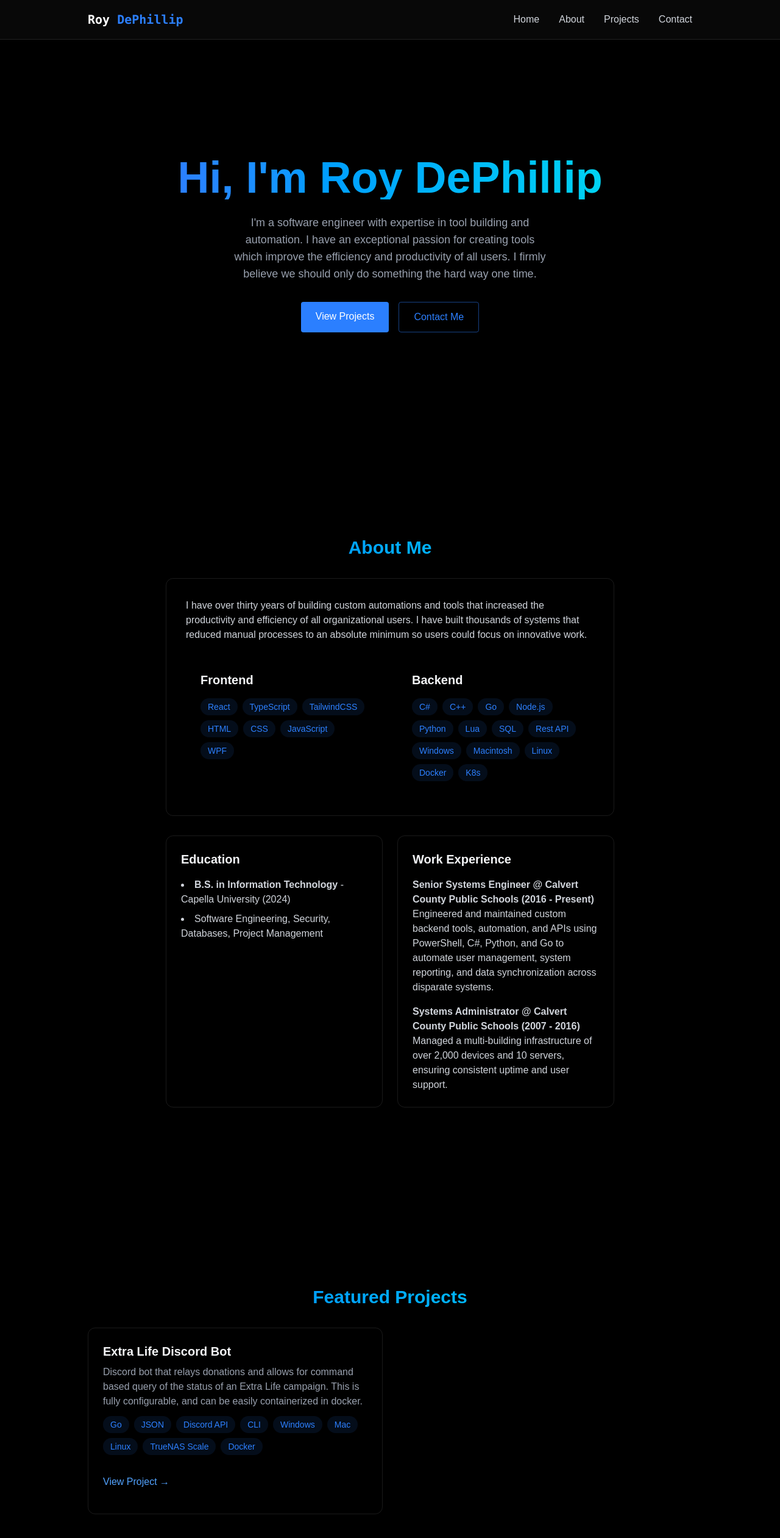
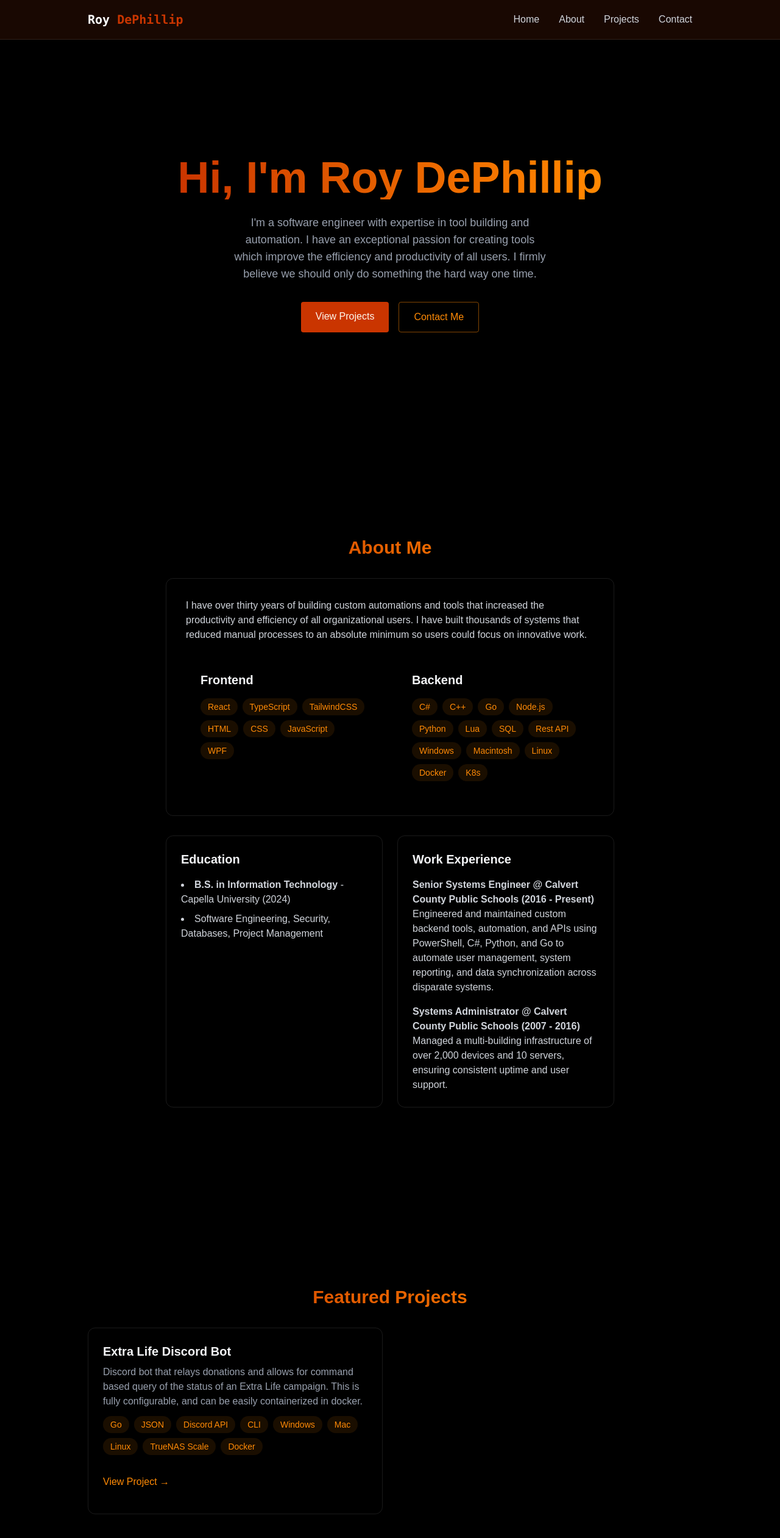
Before and after one commit to rdephillip/rdephillip-portfolio, a React (Vite) app: page / in a window 1280 px wide. Shown: the top 2522 px of the page at 61% size. Built offline with nearby package versions, Linux system fonts and the light colour scheme.

Commit message:
Updated basic theme coloring to preferred; Introduced first applied classes;

```diff
--- a/src/components/LoadingScreen.jsx
+++ b/src/components/LoadingScreen.jsx
@@ -30,7 +30,7 @@ export const LoadingScreen = ({ onComplete }) => {
         <span className="animate-blink ml-1">|</span>
       </div>
       <div className="w-[200px] h-[2px] bg-gray-800 rounded relative overflow-hidden">
-        <div className="w-[40%] h-full bg-blue-500 shadow-[0_0_15px_#3b82f6] animate-loading-bar"></div>
+        <div className="w-[40%] h-full bg-orange-400 shadow-[0_0_15px_rgb(126,42,12)] animate-loading-bar"></div>
       </div>
     </div>
   );
--- a/src/components/Navbar.jsx
+++ b/src/components/Navbar.jsx
@@ -6,11 +6,11 @@ export const Navbar = ({ menuOpen, setMenuOpen }) => {
   }, [menuOpen]);
 
   return (
-    <nav className="fixed top-0 w-full z-40 bg-[rgba(10,10,10,0.8)] backdrop-blur-lg border-b border-white/10 shadow-lg">
+    <nav className="fixed top-0 w-full z-40 bg-[rgba(126,42,12,0.2)] backdrop-blur-lg border-b border-orange-50/10 shadow-lg">
       <div className="max-w-5xl mx-auto px-4">
         <div className="flex justify-between items-center h-16">
           <a href="#home" className="font-mono text-xl font-bold text-white">
-            Roy <span className="text-blue-500">DePhillip</span>
+            Roy <span className="text-orange-700">DePhillip</span>
           </a>
 
           <div
@@ -23,25 +23,25 @@ export const Navbar = ({ menuOpen, setMenuOpen }) => {
           <div className="hidden md:flex items-center space-x-8">
             <a
               href="#home"
-              className="text-gray-300 hover:text-white transition-colors"
+              className="text-gray-300 hover:text-orange-50 transition-colors"
             >
               Home
             </a>
             <a
               href="#about"
-              className="text-gray-300 hover:text-white transition-colors"
+              className="text-gray-300 hover:text-orange-50 transition-colors"
             >
               About
             </a>
             <a
               href="#projects"
-              className="text-gray-300 hover:text-white transition-colors"
+              className="text-gray-300 hover:text-orange-50 transition-colors"
             >
               Projects
             </a>
             <a
               href="#contact"
-              className="text-gray-300 hover:text-white transition-colors"
+              className="text-gray-300 hover:text-orange-50 transition-colors"
             >
               Contact
             </a>
--- a/src/components/sections/About.jsx
+++ b/src/components/sections/About.jsx
@@ -34,9 +34,7 @@ export const About = () => {
     >
       <RevealOnScroll>
         <div className="max-w-3xl mx-auto px-4">
-          <h2 className="text-3xl font-bold mb-8 bg-gradient-to-r from-blue-500 to-cyan-400 bg-clip-text text-transparent text-center">
-            About Me
-          </h2>
+          <h2 className="section-header">About Me</h2>
 
           <div className="rounded-xl p-8 border-white/10 border hover:-translate-y-1 transition-all">
             <p className="text-gray-300 mb-6">
@@ -51,9 +49,7 @@ export const About = () => {
                 <h3 className="text-xl font-bold mb-4">Frontend</h3>
                 <div className="flex flex-wrap gap-2">
                   {frontendSkills.map((tech) => (
-                    <span className="bg-blue-500/10 text-blue-500 py-1 px-3 rounded-full text-sm hover:bg-blue-500/20 hover:shadow[0_2px_8px_rgba(59,130,246,0.2)] transition">
-                      {tech}
-                    </span>
+                    <span className="tags">{tech}</span>
                   ))}
                 </div>
               </div>
@@ -62,9 +58,7 @@ export const About = () => {
                 <h3 className="text-xl font-bold mb-4">Backend</h3>
                 <div className="flex flex-wrap gap-2">
                   {backendSkills.map((tech) => (
-                    <span className="bg-blue-500/10 text-blue-500 py-1 px-3 rounded-full text-sm hover:bg-blue-500/20 hover:shadow[0_2px_8px_rgba(59,130,246,0.2)] transition">
-                      {tech}
-                    </span>
+                    <span className="tags">{tech}</span>
                   ))}
                 </div>
               </div>
--- a/src/components/sections/Contact.jsx
+++ b/src/components/sections/Contact.jsx
@@ -33,9 +33,7 @@ export const Contact = () => {
     >
       <RevealOnScroll>
         <div className="px-4 w-100 md:w-150">
-          <h2 className="text-3xl font-bold mb-8 bg-gradient-to-r from-blue-500 to-cyan-400 bg-clip-text text-transparent text-center">
-            Get In Touch
-          </h2>
+          <h2 className="section-header">Get In Touch</h2>
           <form className="space-y-6" onSubmit={handleSubmit}>
             <div className="relative">
               <input
@@ -44,7 +42,7 @@ export const Contact = () => {
                 name="name"
                 required
                 value={formData.name}
-                className="w-full bg-white/5 border border-white/10 rounded px-4 py-3 text-white transition focus:outline-none focus:border-blue-500 focus:bg-blue-500/5"
+                className="form-text"
                 placeholder="Full Name"
                 onChange={(e) =>
                   setFormData({ ...formData, name: e.target.value })
@@ -58,7 +56,7 @@ export const Contact = () => {
                 name="email"
                 required
                 value={formData.email}
-                className="w-full bg-white/5 border border-white/10 rounded px-4 py-3 text-white transition focus:outline-none focus:border-blue-500 focus:bg-blue-500/5"
+                className="form-text"
                 placeholder="example@gmail.com"
                 onChange={(e) =>
                   setFormData({ ...formData, email: e.target.value })
@@ -72,7 +70,7 @@ export const Contact = () => {
                 required
                 rows={5}
                 value={formData.message}
-                className="w-full bg-white/5 border border-white/10 rounded px-4 py-3 text-white transition focus:outline-none focus:border-blue-500 focus:bg-blue-500/5"
+                className="form-text"
                 placeholder="Your Message..."
                 onChange={(e) =>
                   setFormData({ ...formData, message: e.target.value })
@@ -81,7 +79,7 @@ export const Contact = () => {
             </div>
             <button
               type="submit"
-              className="w-full bg-blue-500 text-white py-3 px-6 rounded font-medium transition relative overflow-hidden hover:-translate-y-0.5 hover:shadow-[0_0_15px_rgba(59,130,246,0.4)]"
+              className="w-full bg-orange-700 text-orange-50 py-3 px-6 rounded font-medium transition relative overflow-hidden hover:-translate-y-0.5 hover:shadow-[0_0_15px_rgba(126,42,12,0.4)]"
             >
               Send Message
             </button>
--- a/src/components/sections/Home.jsx
+++ b/src/components/sections/Home.jsx
@@ -8,7 +8,7 @@ export const Home = () => {
     >
       <RevealOnScroll>
         <div className="text-center z-10 px-4">
-          <h1 className="text-5xl md:text-7xl font-bold mb-6 bg-gradient-to-r from-blue-500 to-cyan-400 bg-clip-text text-transparent leading-right">
+          <h1 className="text-5xl md:text-7xl font-bold mb-6 bg-gradient-to-r from-orange-700 to-orange-400 bg-clip-text text-transparent leading-right">
             Hi, I'm Roy DePhillip
           </h1>
 
@@ -22,16 +22,15 @@ export const Home = () => {
           <div className="flex justify-center space-x-4">
             <a
               href="#projects"
-              className="bg-blue-500 text-white py-3 px-6 rounded font-medium transition relative overflow-hidden
-          hover:-translate-y-0.5 hover:shadow-[0_0_15px_rgba(59,130,246,0.4)]"
+              className="bg-orange-700 text-orange-50 py-3 px-6 rounded font-medium transition relative overflow-hidden
+          hover:-translate-y-0.5 hover:shadow-[0_0_15px_rgba(126,42,12,0.4)]"
             >
               View Projects
             </a>
 
             <a
               href="#contact"
-              className="border border-blue-500/50 text-blue-500 py-3 px-6 rounded font-medium transition-all duration-200
-          hover:-translate-y-0.5 hover:shadow-[0_0_15px_rgba(59,130,246,0.2)] hover:bg-blue-500/10"
+              className="border border-orange-400/50 text-orange-400 py-3 px-6 rounded font-medium transition-all duration-200 hover:-translate-y-0.5 hover:shadow-[0_0_15px_rgba(126,42,12,0.4)] hover:bg-orange-400/10"
             >
               Contact Me
             </a>
--- a/src/components/sections/Projects.jsx
+++ b/src/components/sections/Projects.jsx
@@ -8,11 +8,9 @@ export const Projects = () => {
     >
       <RevealOnScroll>
         <div className="max-w-5xl mx-auto px-4">
-          <h2 className="text-3xl font-bold mb-8 bg-gradient-to-r from-blue-500 to-cyan-400 bg-clip-text text-transparent text-center">
-            Featured Projects
-          </h2>
+          <h2 className="section-header">Featured Projects</h2>
           <div className="grid grid-cols-1 md:grid-cols-2 gap-6">
-            <div className="p-6 rounded-xl border border-white/10 hover:-translate-y-1 hover:border-blue-500/30 hover:shadow[0_2px_8px_rgba(59,130,246,0.2)]">
+            <div className="p-6 rounded-xl border border-white/10 hover:-translate-y-1 hover:border-orange-400/30 hover:shadow[0_2px_8px_rgba(126,42,12,0.22)]">
               <h3 className="text-xl font-bold mb-2">Extra Life Discord Bot</h3>
               <p className="text-gray-400 mb-3">
                 Discord bot that relays donations and allows for command based
@@ -31,10 +29,7 @@ export const Projects = () => {
                   "TrueNAS Scale",
                   "Docker",
                 ].map((tech, key) => (
-                  <span
-                    key={key}
-                    className="bg-blue-500/10 text-blue-500 py-1 px-3 rounded-full text-sm hover:bg-blue-500/20 hover:shadow[0_2px_8px_rgba(59,130,246,0.1)] transition"
-                  >
+                  <span key={key} className="tags">
                     {tech}
                   </span>
                 ))}
@@ -43,7 +38,7 @@ export const Projects = () => {
                 <a
                   target="_blank"
                   href="https://github.com/rdephillip/eldisc"
-                  className="text-blue-400 hover:text-blue-300 transition-colors my-4"
+                  className="text-orange-400 hover:text-orange-300 transition-colors my-4"
                 >
                   View Project →{" "}
                 </a>
--- a/src/index.css
+++ b/src/index.css
@@ -4,12 +4,13 @@ html {
   @apply scroll-smooth;
 }
 
-html, body {
+html,
+body {
   margin: 0;
   padding: 0;
   font-family: "Space Grotesque", sans-serif;
   background: #000;
-  color: #f3f4f6
+  color: #f3f4f6;
 }
 
 @layer utilities {
@@ -50,3 +51,15 @@ html, body {
   opacity: 1;
   transform: translateY(0);
 }
+
+.section-header {
+  @apply text-3xl font-bold mb-8 bg-gradient-to-r from-orange-700 to-orange-400 bg-clip-text text-transparent text-center;
+}
+
+.tags {
+  @apply bg-orange-400/10 text-orange-400 py-1 px-3 rounded-full text-sm hover:bg-orange-400/20 hover:shadow-[0_2px_8px_rgba(126,42,12,0.2)] transition;
+}
+
+.form-text {
+  @apply w-full bg-white/5 border border-white/10 rounded px-4 py-3 text-white transition focus:outline-none focus:border-orange-400 focus:bg-orange-400/5;
+}
```
